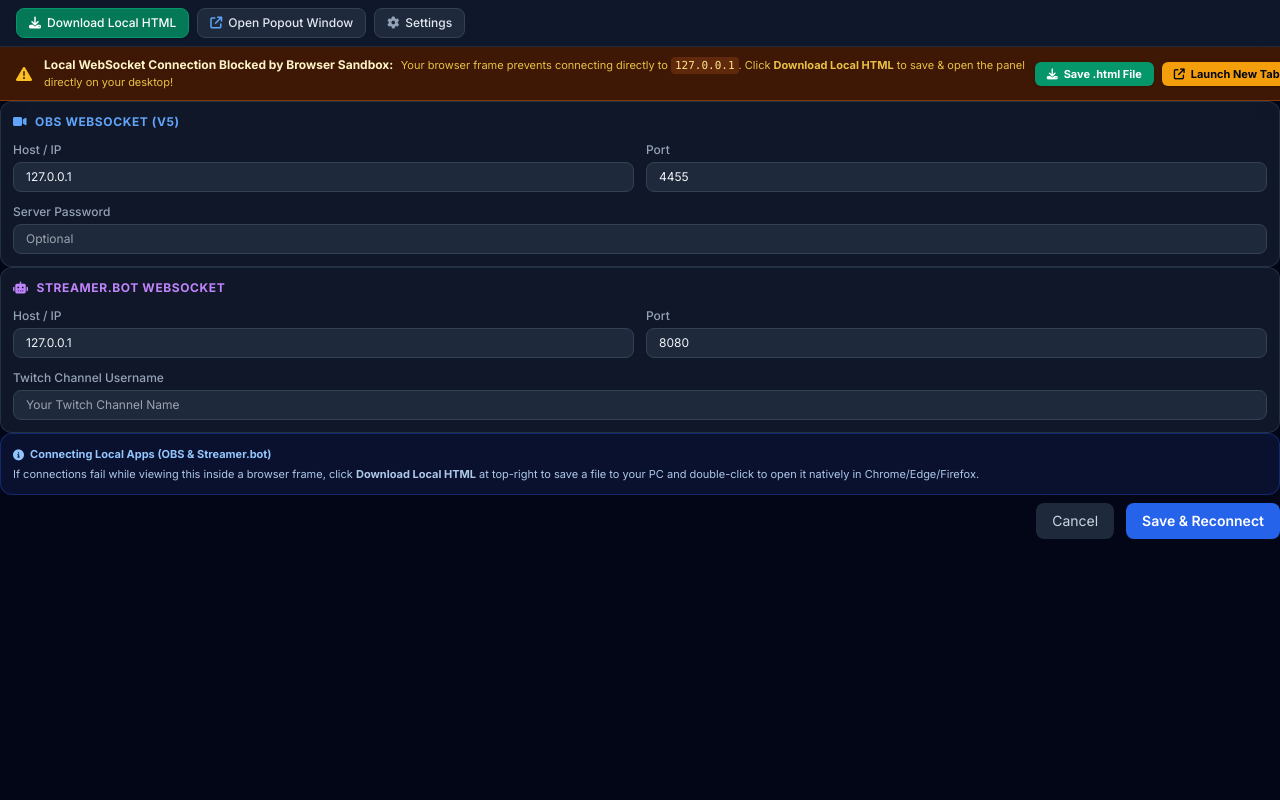
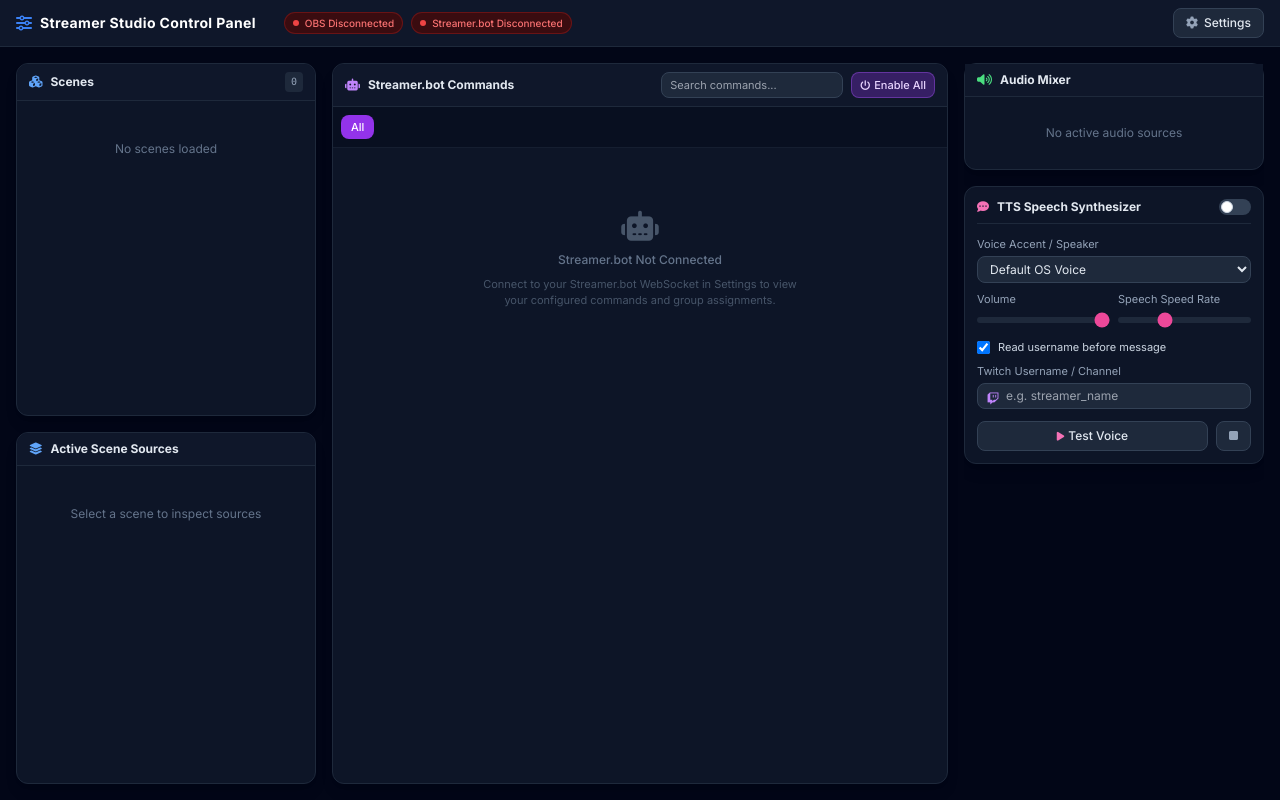
Before and after one commit to TheLoneWanderer2694/Vault-Obs-Control-Panel, a plain HTML site: page index.html in a window 1280 px wide. Drawn offline with nearby package versions, Linux system fonts and the light colour scheme.

Commit message:
Update index.html for improved UI and functionality
Refactor HTML structure and improve layout for control panel.

```diff
--- a/index.html
+++ b/index.html
@@ -27,39 +27,168 @@
     <header class="bg-slate-900 border-b border-slate-800 px-4 py-2 flex items-center justify-between shrink-0">
         <div class="flex items-center gap-3">
             <div class="flex items-center gap-2">
-            <button onclick="downloadStandaloneHTML()" class="px-3 py-1.5 bg-emerald-700 hover:bg-emerald-600 text-white rounded-lg border border-emerald-600 transition flex items-center gap-1.5 font-medium shadow" title="Download single HTML file to run locally on your desktop without browser sandbox limits">
-                <i class="fa-solid fa-download"></i> Download Local HTML
-            </button>
-            <button onclick="openInNewTab()" class="px-3 py-1.5 bg-slate-800 hover:bg-slate-700 text-slate-200 rounded-lg border border-slate-700 transition flex items-center gap-1.5 font-medium" title="Launch in full browser window to bypass iframe security restrictions">
-                <i class="fa-solid fa-arrow-up-right-from-square text-blue-400"></i> Open Popout Window
-            </button>
+                <i class="fa-solid fa-sliders text-blue-500 text-base"></i>
+                <h1 class="text-sm font-bold tracking-wide text-white">Streamer Studio Control Panel</h1>
+            </div>
+            <!-- Status Indicators -->
+            <div class="flex items-center gap-2 ml-4">
+                <span id="obsBadge" class="inline-flex items-center gap-1.5 px-2 py-0.5 rounded-full text-[10px] font-medium bg-red-950/80 text-red-400 border border-red-800/50">
+                    <span class="w-1.5 h-1.5 rounded-full bg-red-500"></span> OBS Disconnected
+                </span>
+                <span id="sbBadge" class="inline-flex items-center gap-1.5 px-2 py-0.5 rounded-full text-[10px] font-medium bg-red-950/80 text-red-400 border border-red-800/50">
+                    <span class="w-1.5 h-1.5 rounded-full bg-red-500"></span> Streamer.bot Disconnected
+                </span>
+            </div>
+        </div>
+
+        <div class="flex items-center gap-2">
             <button onclick="toggleModal('settingsModal')" class="px-3 py-1.5 bg-slate-800 hover:bg-slate-700 text-slate-200 rounded-lg border border-slate-700 transition flex items-center gap-1.5 font-medium">
                 <i class="fa-solid fa-gear text-slate-400"></i> Settings
             </button>
         </div>
     </header>
 
-    <!-- Security Warning Banner (Hidden by Default) -->
-    <div id="wsSecurityAlert" class="hidden bg-amber-950/90 border-b border-amber-800/80 text-amber-200 px-4 py-2.5 flex items-center justify-between shrink-0 shadow-lg">
-        <div class="flex items-center gap-3">
-            <i class="fa-solid fa-triangle-exclamation text-amber-400 text-base shrink-0"></i>
-            <div>
-                <span class="font-bold text-amber-100">Local WebSocket Connection Blocked by Browser Sandbox:</span>
-                <span class="text-[11px] text-amber-300/90 ml-1">
-                    Your browser frame prevents connecting directly to <code class="bg-amber-900/60 px-1 py-0.5 rounded text-amber-200">127.0.0.1</code>. Click <strong>Download Local HTML</strong> to save &amp; open the panel directly on your desktop!
+    <!-- Main Workspace Grid -->
+    <main class="flex-1 grid grid-cols-1 lg:grid-cols-12 gap-4 p-4 overflow-hidden min-h-0">
+
+        <!-- Left Column: Scenes & Sources (3 Cols) -->
+        <section class="lg:col-span-3 flex flex-col gap-4 min-h-0">
+            <!-- Scenes Container -->
+            <div class="bg-slate-900/90 border border-slate-800 rounded-xl flex flex-col flex-1 min-h-0 overflow-hidden shadow-lg">
+                <div class="px-3 py-2 border-b border-slate-800 bg-slate-900 flex justify-between items-center shrink-0">
+                    <span class="font-bold text-slate-200 flex items-center gap-2">
+                        <i class="fa-solid fa-cubes text-blue-400"></i> Scenes
+                    </span>
+                    <span id="sceneCount" class="text-[10px] bg-slate-800 text-slate-400 px-1.5 py-0.5 rounded font-mono">0</span>
+                </div>
+                <div id="scenesList" class="p-2 overflow-y-auto flex-1 space-y-1">
+                    <div class="text-center py-8 text-slate-500">No scenes loaded</div>
+                </div>
+            </div>
+
+            <!-- Sources Container -->
+            <div class="bg-slate-900/90 border border-slate-800 rounded-xl flex flex-col flex-1 min-h-0 overflow-hidden shadow-lg">
+                <div class="px-3 py-2 border-b border-slate-800 bg-slate-900 flex justify-between items-center shrink-0">
+                    <span class="font-bold text-slate-200 flex items-center gap-2">
+                        <i class="fa-solid fa-layer-group text-blue-400"></i> Active Scene Sources
                     </span>
                 </div>
+                <div id="sourcesList" class="p-2 overflow-y-auto flex-1 space-y-1">
+                    <div class="text-center py-8 text-slate-500">Select a scene to inspect sources</div>
+                </div>
+            </div>
+        </section>
+
+        <!-- Middle Column: Streamer.bot Commands (6 Cols) -->
+        <section class="lg:col-span-6 flex flex-col min-h-0">
+            <div class="bg-slate-900/90 border border-slate-800 rounded-xl flex flex-col h-full overflow-hidden shadow-lg">
+                <div class="px-3 py-2 border-b border-slate-800 bg-slate-900 flex justify-between items-center shrink-0 flex-wrap gap-2">
+                    <div class="flex items-center gap-2">
+                        <i class="fa-solid fa-robot text-purple-400"></i>
+                        <span class="font-bold text-slate-200">Streamer.bot Commands</span>
                     </div>
                     <div class="flex items-center gap-2">
-            <button onclick="downloadStandaloneHTML()" class="px-3 py-1 bg-emerald-600 hover:bg-emerald-500 text-white rounded-md font-bold text-[11px] transition shrink-0 flex items-center gap-1.5 shadow">
-                <i class="fa-solid fa-download"></i> Save .html File
-            </button>
-            <button onclick="openInNewTab()" class="px-3 py-1 bg-amber-500 hover:bg-amber-400 text-slate-950 rounded-md font-bold text-[11px] transition shrink-0 flex items-center gap-1.5 shadow">
-                <i class="fa-solid fa-external-link"></i> Launch New Tab
+                        <input type="text" id="sbSearch" oninput="filterSBCommands()" placeholder="Search commands..." class="bg-slate-800 border border-slate-700 rounded-lg px-2 py-1 text-[11px] text-slate-200 focus:outline-none focus:border-purple-500">
+                        <button onclick="enableAllStreamerBotCommands()" class="px-2 py-1 bg-purple-600/30 hover:bg-purple-600/50 text-purple-200 border border-purple-500/40 rounded-lg text-[11px] font-medium transition flex items-center gap-1">
+                            <i class="fa-solid fa-power-off text-[10px]"></i> Enable All
                         </button>
                     </div>
                 </div>
+                <div id="sbGroupTabs" class="flex gap-1 p-2 bg-slate-950/40 border-b border-slate-800/60 overflow-x-auto shrink-0">
+                    <button class="px-2.5 py-1 bg-purple-600 text-white rounded-lg font-medium text-[11px] shrink-0">All</button>
+                </div>
+                <div id="sbCommandsList" class="p-3 overflow-y-auto flex-1 grid grid-cols-1 md:grid-cols-2 gap-2 content-start">
+                    <div class="col-span-2 flex flex-col items-center justify-center py-12 text-slate-500 gap-2 text-center">
+                        <i class="fa-solid fa-robot text-3xl text-slate-600"></i>
+                        <span class="font-medium">Streamer.bot Not Connected</span>
+                        <span class="text-[11px] text-slate-600 max-w-xs">Connect to your Streamer.bot WebSocket in Settings to view your configured commands and group assignments.</span>
+                    </div>
+                </div>
+            </div>
+        </section>
 
+        <!-- Right Column: Audio Mixer & TTS Panel (3 Cols) -->
+        <section class="lg:col-span-3 flex flex-col gap-4 min-h-0 overflow-y-auto">
+            <!-- Audio Mixer -->
+            <div class="bg-slate-900/90 border border-slate-800 rounded-xl flex flex-col shrink-0 shadow-lg">
+                <div class="px-3 py-2 border-b border-slate-800 bg-slate-900 flex justify-between items-center">
+                    <span class="font-bold text-slate-200 flex items-center gap-2">
+                        <i class="fa-solid fa-volume-high text-green-400"></i> Audio Mixer
+                    </span>
+                </div>
+                <div id="audioMixerList" class="p-3 space-y-3 max-h-60 overflow-y-auto">
+                    <div class="text-center py-4 text-slate-500">No active audio sources</div>
+                </div>
+            </div>
+
+            <!-- Text-To-Speech (TTS) Controls -->
+            <div class="bg-slate-900/90 border border-slate-800 rounded-xl p-3 shrink-0 shadow-lg space-y-3">
+                <div class="flex items-center justify-between border-b border-slate-800 pb-2">
+                    <span class="font-bold text-slate-200 flex items-center gap-2">
+                        <i class="fa-solid fa-comment-dots text-pink-400"></i> TTS Speech Synthesizer
+                    </span>
+                    <label class="relative inline-flex items-center cursor-pointer">
+                        <input type="checkbox" id="ttsToggle" onchange="toggleTTS(this.checked)" class="sr-only peer">
+                        <div class="w-8 h-4 bg-slate-700 peer-focus:outline-none rounded-full peer peer-checked:after:translate-x-full peer-checked:after:border-white after:content-[''] after:absolute after:top-[2px] after:left-[2px] after:bg-white after:border-slate-300 after:border after:rounded-full after:h-3 after:w-3 after:transition-all peer-checked:bg-pink-600"></div>
+                    </label>
+                </div>
+
+                <div class="space-y-2">
+                    <div>
+                        <label class="block text-slate-400 text-[11px] mb-1">Voice Accent / Speaker</label>
+                        <select id="ttsVoiceSelect" onchange="saveTTSSettings()" class="w-full bg-slate-800 border border-slate-700 rounded-lg px-2 py-1 text-slate-200 focus:outline-none focus:border-pink-500 text-xs">
+                            <option value="">Default OS Voice</option>
+                        </select>
+                    </div>
+
+                    <div class="grid grid-cols-2 gap-2">
+                        <div>
+                            <label class="block text-slate-400 text-[11px] mb-1">Volume</label>
+                            <input type="range" id="ttsVolume" min="0" max="1" step="0.1" value="1" onchange="saveTTSSettings()" class="w-full accent-pink-500 bg-slate-800 h-1.5 rounded-lg appearance-none">
+                        </div>
+                        <div>
+                            <label class="block text-slate-400 text-[11px] mb-1">Speech Speed Rate</label>
+                            <input type="range" id="ttsRate" min="0.5" max="2" step="0.1" value="1" onchange="saveTTSSettings()" class="w-full accent-pink-500 bg-slate-800 h-1.5 rounded-lg appearance-none">
+                        </div>
+                    </div>
+
+                    <div class="flex items-center gap-2 pt-1">
+                        <input type="checkbox" id="ttsReadUsername" checked onchange="saveTTSSettings()" class="rounded bg-slate-800 border-slate-700 text-pink-600 focus:ring-0">
+                        <label for="ttsReadUsername" class="text-[11px] text-slate-300">Read username before message</label>
+                    </div>
+
+                    <div>
+                        <label class="block text-slate-400 text-[11px] mb-1">Twitch Username / Channel</label>
+                        <div class="relative">
+                            <i class="fa-brands fa-twitch absolute left-2.5 top-2 text-purple-400 text-xs"></i>
+                            <input type="text" id="twitchUsernameInput" onchange="saveTTSSettings()" placeholder="e.g. streamer_name" class="w-full bg-slate-800 border border-slate-700 rounded-lg pl-7 pr-2 py-1 text-slate-200 focus:outline-none focus:border-pink-500 text-xs">
+                        </div>
+                    </div>
+
+                    <div class="flex gap-2 pt-1">
+                        <button onclick="testTTS()" class="flex-1 py-1.5 bg-slate-800 hover:bg-slate-700 text-slate-200 border border-slate-700 rounded-lg text-xs font-medium transition flex items-center justify-center gap-1">
+                            <i class="fa-solid fa-play text-pink-400 text-[10px]"></i> Test Voice
+                        </button>
+                        <button onclick="stopTTS()" class="px-3 py-1.5 bg-slate-800 hover:bg-slate-700 text-slate-400 hover:text-red-400 border border-slate-700 rounded-lg text-xs font-medium transition" title="Stop Speech Queue">
+                            <i class="fa-solid fa-stop"></i>
+                        </button>
+                    </div>
+                </div>
+            </div>
+        </section>
+    </main>
+
+    <!-- Settings / Connection Modal -->
+    <div id="settingsModal" class="fixed inset-0 bg-slate-950/80 backdrop-blur-sm flex items-center justify-center hidden z-50 p-4">
+        <div class="bg-slate-900 border border-slate-800 rounded-2xl max-w-lg w-full p-6 shadow-2xl relative">
+            <button onclick="toggleModal('settingsModal')" class="absolute top-4 right-4 text-slate-400 hover:text-white">
+                <i class="fa-solid fa-xmark text-lg"></i>
+            </button>
+            <h3 class="text-lg font-bold mb-4 flex items-center gap-2">
+                <i class="fa-solid fa-plug text-blue-500"></i> WebSocket Connections
+            </h3>
+
+            <form onsubmit="saveSettings(event)" class="space-y-4">
                 <!-- OBS Settings -->
                 <div class="p-3 bg-slate-800/50 rounded-xl border border-slate-700/60 space-y-3">
                     <h4 class="text-xs font-bold text-blue-400 uppercase tracking-wider flex items-center gap-2">
@@ -100,14 +229,6 @@
                         <label class="block text-xs font-medium text-slate-400 mb-1">Twitch Channel Username</label>
                         <input type="text" id="sbTwitchChannel" placeholder="Your Twitch Channel Name" class="w-full bg-slate-800 border border-slate-700 rounded-lg px-3 py-1.5 text-xs text-slate-100 focus:outline-none focus:border-purple-500">
                     </div>
-                </div>
-
-                <!-- Sandbox Help Tip -->
-                <div class="p-3 bg-blue-950/40 border border-blue-800/50 rounded-xl text-[11px] text-blue-200/90 space-y-1">
-                    <div class="font-bold text-blue-300 flex items-center gap-1.5">
-                        <i class="fa-solid fa-circle-info"></i> Connecting Local Apps (OBS &amp; Streamer.bot)
-                    </div>
-                    <p>If connections fail while viewing this inside a browser frame, click <strong>Download Local HTML</strong> at top-right to save a file to your PC and double-click to open it natively in Chrome/Edge/Firefox.</p>
                 </div>
 
                 <div class="pt-2 flex justify-end gap-3">
@@ -164,52 +285,10 @@
             'jack_output_capture'
         ];
 
-        // Helper to launch current page in standalone tab to bypass iframe websocket restrictions
-        function openInNewTab() {
-            try {
-                const blob = new Blob([document.documentElement.outerHTML], { type: 'text/html' });
-                const url = URL.createObjectURL(blob);
-                window.open(url, '_blank');
-            } catch (e) {
-                window.open(window.location.href, '_blank');
-            }
-        }
-
-        // Helper function to download the complete single-file dashboard locally
-        function downloadStandaloneHTML() {
-            const htmlContent = "<!DOCTYPE html>\n" + document.documentElement.outerHTML;
-            const blob = new Blob([htmlContent], { type: 'text/html;charset=utf-8' });
-            const a = document.createElement('a');
-            a.href = URL.createObjectURL(blob);
-            a.download = 'Streamer_Control_Panel.html';
-            document.body.appendChild(a);
-            a.click();
-            document.body.removeChild(a);
-        }
-
-        function showSecurityAlert() {
-            const alertEl = document.getElementById('wsSecurityAlert');
-            if (alertEl) alertEl.classList.remove('hidden');
-        }
-
-        // Detect if we are running in an iframe/Canvas sandbox
-        function isInIframe() {
-            try {
-                return window.self !== window.top;
-            } catch (e) {
-                return true;
-            }
-        }
-
         // Initialize Web App
         window.onload = function() {
             setupOBSListeners();
             initTTS();
-
-            // If running inside a sandboxed iframe, show the alert banner right away
-            if (isInIframe()) {
-                showSecurityAlert();
-            }
 
             // Load Twitch Username into inputs
             if (ttsState.twitchUsername) {
@@ -226,7 +305,6 @@
             document.getElementById('sbHost').value = sbState.host;
             document.getElementById('sbPort').value = sbState.port;
 
-            // Attempt connection gracefully
             connectOBS(obsState.savedHost, obsState.savedPort, obsState.savedPass);
             connectStreamerBot(sbState.host, sbState.port);
         };
@@ -254,28 +332,22 @@
             // Placeholder for custom socket listeners
         }
 
-        // SHA-256 Helper for OBS WS v5 Authentication
-        async function sha256(str) {
-            const buffer = new TextEncoder().encode(str);
-            const hash = await crypto.subtle.digest('SHA-256', buffer);
-            return btoa(String.fromCharCode(...new Uint8Array(hash)));
-        }
-
         function connectOBS(host, port, password) {
             if (obsState.ws) {
                 try { obsState.ws.close(); } catch(e){}
             }
 
             const url = `ws://${host}:${port}`;
-
-            try {
             obsState.ws = new WebSocket(url);
 
             obsState.ws.onopen = () => {
-                    // OBS WS v5 expects OpCode 0 (Hello) from server first
+                obsState.connected = true;
+                updateBadge('obsBadge', true, 'OBS');
+                fetchOBSSceneList();
+                fetchOBSAudioSources();
             };
 
-                obsState.ws.onmessage = async (event) => {
+            obsState.ws.onmessage = (event) => {
                 try {
                     const data = JSON.parse(event.data);
                     handleOBSMessage(data);
@@ -288,17 +360,8 @@
             };
 
             obsState.ws.onerror = (err) => {
-                    console.warn("OBS WS Connection Error (likely blocked by iframe/sandbox rules)");
-                    obsState.connected = false;
-                    updateBadge('obsBadge', false, 'OBS');
-                    showSecurityAlert();
+                console.error("OBS WS Error:", err);
             };
-            } catch (err) {
-                console.warn("OBS Connection Exception caught:", err);
-                obsState.connected = false;
-                updateBadge('obsBadge', false, 'OBS');
-                showSecurityAlert();
-            }
         }
 
         function sendOBSRequest(requestType, requestData = {}) {
@@ -311,34 +374,8 @@
             obsState.ws.send(JSON.stringify(payload));
         }
 
-        async function handleOBSMessage(msg) {
-            // OpCode 0: Hello from OBS Server
-            if (msg.op === 0) {
-                const { obsWebSocketVersion, rpcVersion, authentication } = msg.d;
-                let identifyData = { rpcVersion: rpcVersion || 1 };
-
-                if (authentication) {
-                    const pass = obsState.savedPass || '';
-                    const secret = await sha256(pass + authentication.salt);
-                    const authResponse = await sha256(secret + authentication.challenge);
-                    identifyData.authentication = authResponse;
-                }
-
-                // Send OpCode 1: Identify
-                obsState.ws.send(JSON.stringify({
-                    op: 1,
-                    d: identifyData
-                }));
-            }
-            // OpCode 2: Identified successfully
-            else if (msg.op === 2) {
-                obsState.connected = true;
-                updateBadge('obsBadge', true, 'OBS');
-                fetchOBSSceneList();
-                fetchOBSAudioSources();
-            }
-            // OpCode 7: RequestResponse
-            else if (msg.op === 7) {
+        function handleOBSMessage(msg) {
+            if (msg.op === 7) { // RequestResponse
                 const d = msg.d;
                 if (d.requestType === 'GetSceneList') {
                     obsState.scenes = d.responseData.scenes || [];
@@ -352,16 +389,6 @@
                     const inputs = d.responseData.inputs || [];
                     obsState.audioInputs = inputs.filter(i => AUDIO_INPUT_KINDS.includes(i.inputKind));
                     renderOBSAudioMixer();
-                }
-            }
-            // OpCode 5: Event (e.g. CurrentProgramSceneChanged)
-            else if (msg.op === 5) {
-                if (msg.d.eventType === 'CurrentProgramSceneChanged') {
-                    obsState.currentScene = msg.d.eventData.sceneName;
-                    renderOBSScenes();
-                    fetchOBSSceneItems(obsState.currentScene);
-                } else if (msg.d.eventType === 'SceneItemEnableStateChanged') {
-                    fetchOBSSceneItems(obsState.currentScene);
                 }
             }
         }
@@ -464,8 +491,6 @@
             }
 
             const url = `ws://${host}:${port}`;
-
-            try {
             sbState.ws = new WebSocket(url);
 
             sbState.ws.onopen = () => {
@@ -507,19 +532,6 @@
                 sbState.connected = false;
                 updateBadge('sbBadge', false, 'Streamer.bot');
             };
-
-                sbState.ws.onerror = (err) => {
-                    console.warn("Streamer.bot WS Connection Error (likely blocked by iframe/sandbox rules)");
-                    sbState.connected = false;
-                    updateBadge('sbBadge', false, 'Streamer.bot');
-                    showSecurityAlert();
-                };
-            } catch (err) {
-                console.warn("Streamer.bot Connection Exception caught:", err);
-                sbState.connected = false;
-                updateBadge('sbBadge', false, 'Streamer.bot');
-                showSecurityAlert();
-            }
         }
 
         function renderStreamerBotCommands() {
```
Lines whose indentation alone changed are shown as unchanged.
